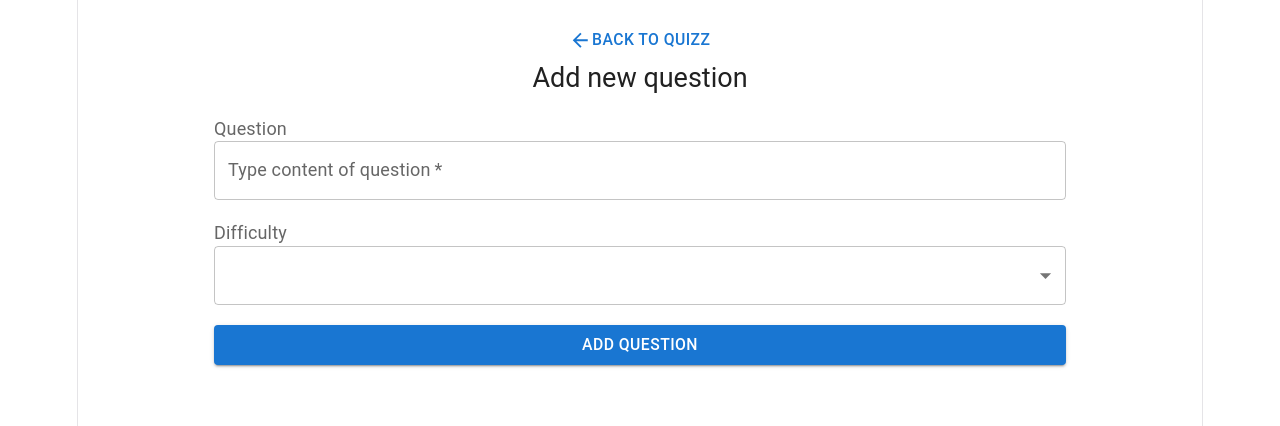
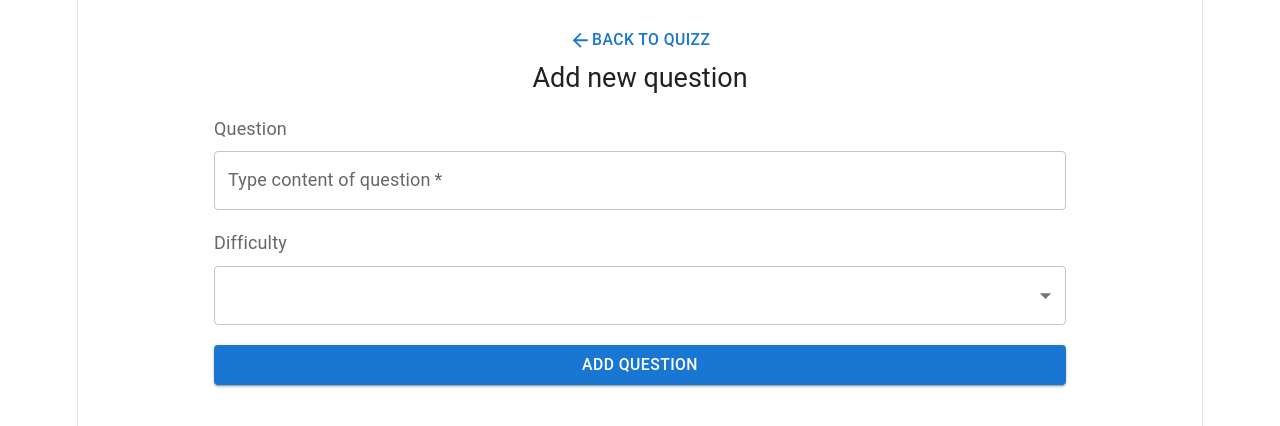
Before and after one commit to The-Five-Stack/quizzer-ui, a React (Vite) app: page /quizzes/1/questions in a window 1280 px wide. Shown: the top 426 px of the page. Built offline with nearby package versions, Linux system fonts and the light colour scheme.

Commit message:
fix: show alert when question is added

```diff
--- a/src/pages/AddQuestionForm.css
+++ b/src/pages/AddQuestionForm.css
@@ -15,6 +15,7 @@
 .label {
   justify-self: start;
   margin-top: 20px;
+  margin-bottom: 10px;
 
 }
 
@@ -25,3 +26,6 @@
 .btn {
   margin-top: 20px;
 }
+/* .add-question-text-field {
+  margin-top: 5px;
+} */
--- a/src/pages/AddQuestionForm.tsx
+++ b/src/pages/AddQuestionForm.tsx
@@ -18,8 +18,8 @@ export default function AddQuestionForm() {
   });
 
   const handleSubmit = async () => {
-    console.log("question", question);
-    await addQuestion(Number(id), question)
+    await addQuestion(Number(id), question);
+    alert("Question is added");
   };
   return (
     <Container maxWidth="md" className="add-question-container">
@@ -35,6 +35,7 @@ export default function AddQuestionForm() {
       <Box className="form">
         <InputLabel className="label">Question</InputLabel>
         <TextField
+          className="add-question-text-field"
           label="Type content of question"
           value={question.questionContent}
           onChange={(e) =>
```
